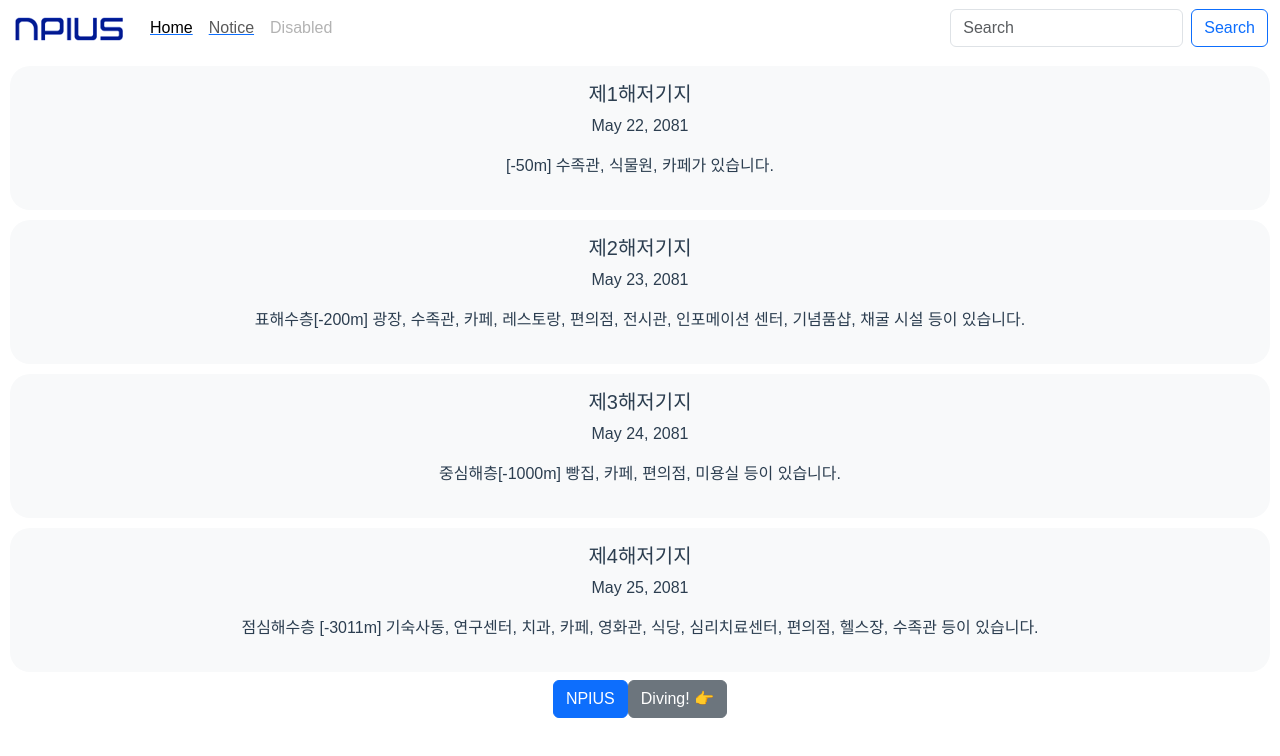
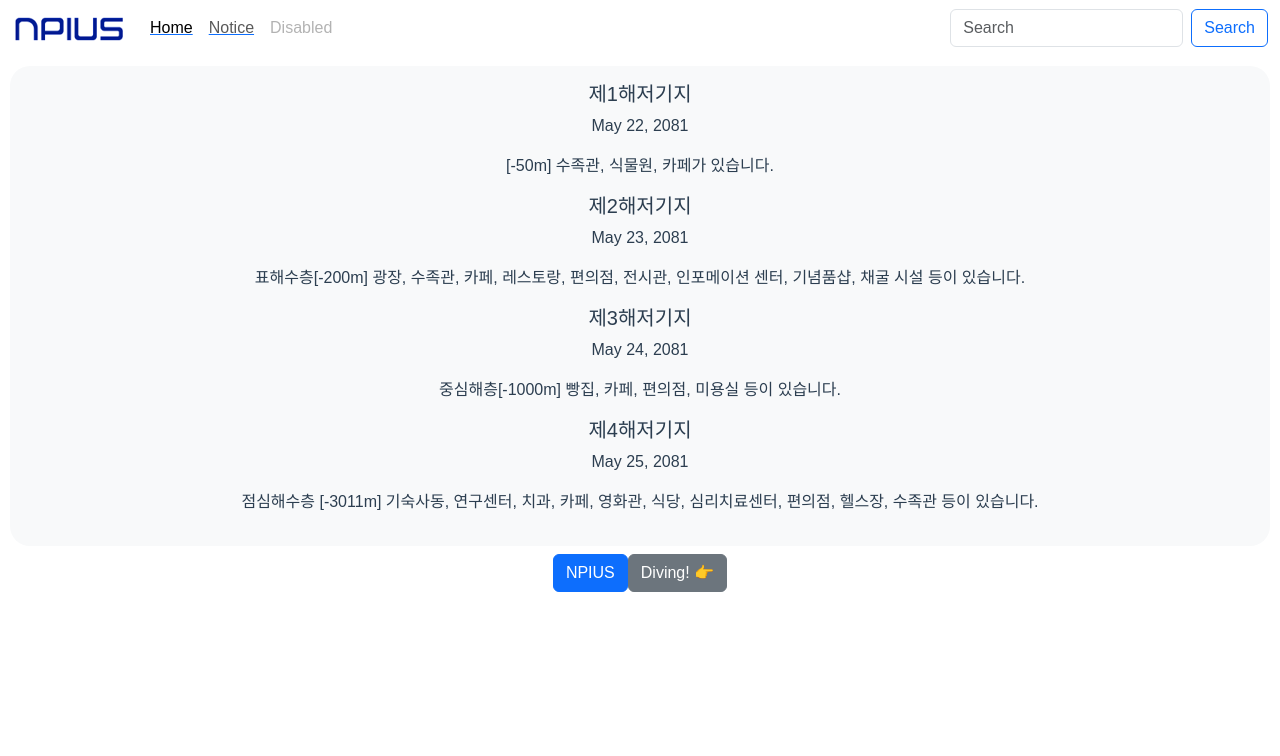
Before and after one commit to SJ-J/VueStudy2, a Vue app: page /detail in a window 1280 px wide. Shown: the top 756 px of the page. Built offline with nearby package versions, Linux system fonts and the light colour scheme.

Commit message:
240213 router ex_div modify

```diff
--- a/src/components/BoardList.vue
+++ b/src/components/BoardList.vue
@@ -1,6 +1,6 @@
 <template>
-  <div v-for="(detail, number) in contents" :key="number">
-    <div class="p-3 mb-2 bg-body-tertiary board">
+  <div class="p-3 mb-2 bg-body-tertiary board">
+    <div v-for="(detail, number) in contents" :key="number">
       <router-link to="/detail">
         <h5> {{ detail.title }} </h5>
       </router-link>
--- a/src/components/Detail.vue
+++ b/src/components/Detail.vue
@@ -1,6 +1,6 @@
 <template>
-    <div v-for="(detail, number) in contents" :key="number">
-        <div class="p-3 mb-2 bg-body-tertiary board">
+    <div class="p-3 mb-2 bg-body-tertiary board">
+        <div v-for="(detail, number) in contents" :key="number">
             <h5> {{ detail.title }} </h5>
             <p> {{ detail.date }} </p>
             <p> {{ detail.content }} </p>
```
